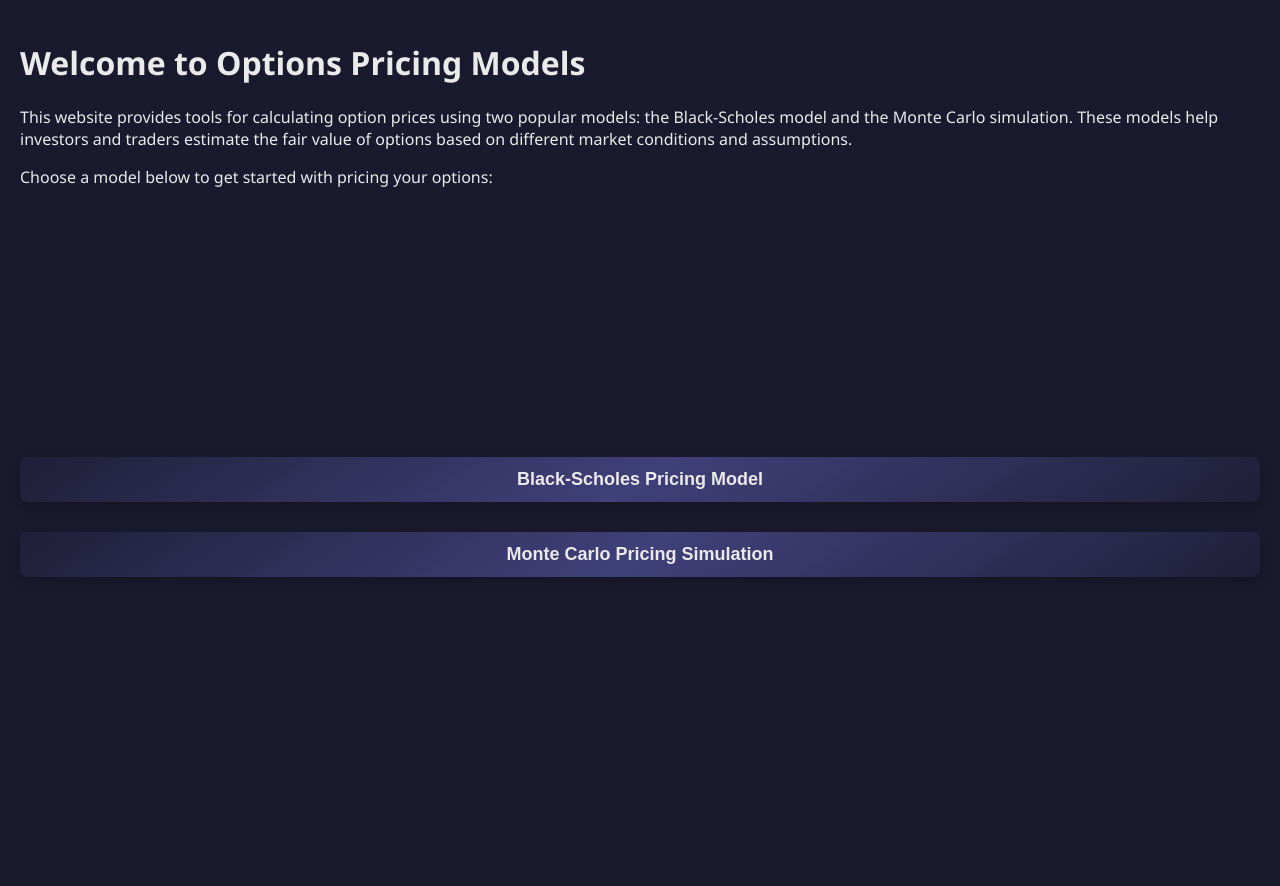
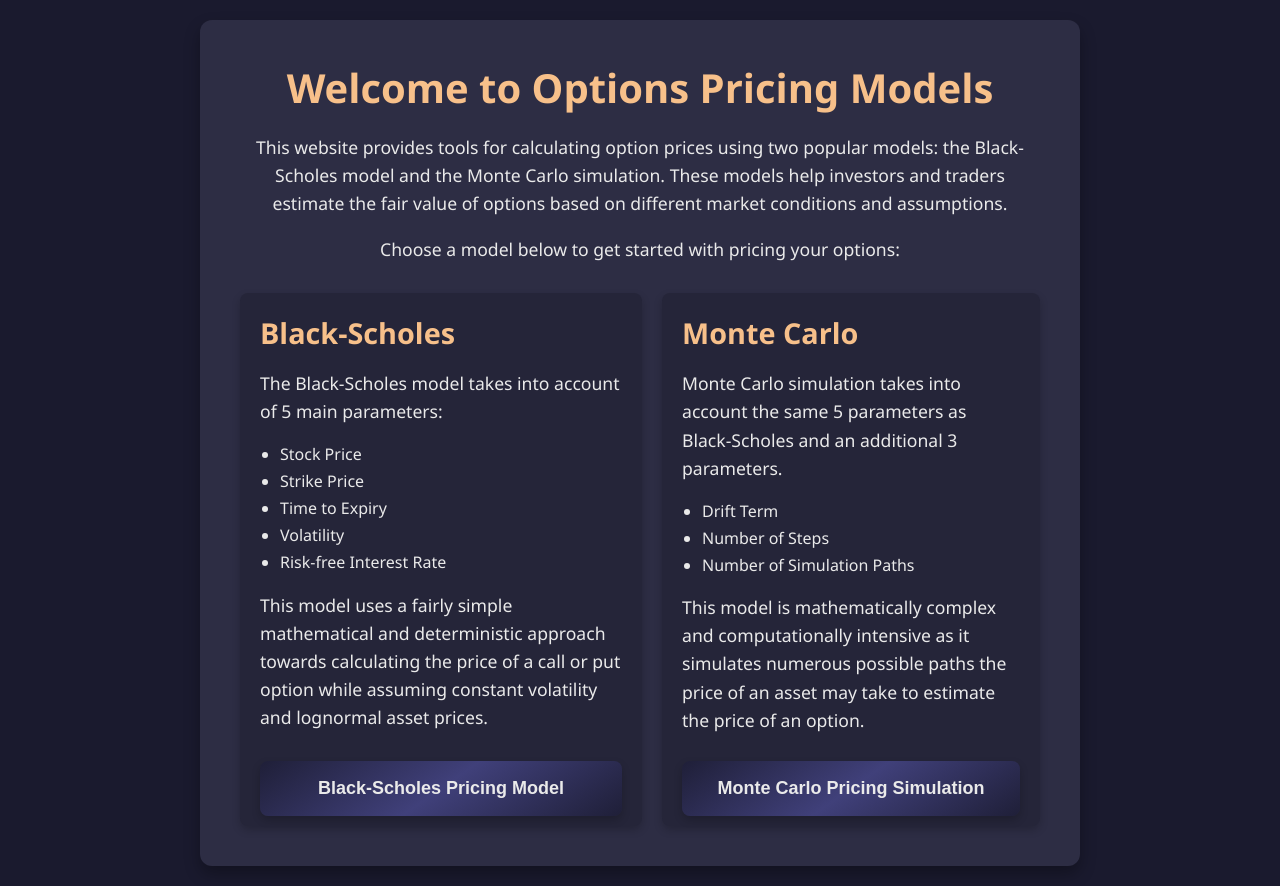
Before and after one commit to PrinceAJ17/OptionsPricing, a Flask app: page / in a window 1280 px wide. Before the commit the page ends 577 px from the top, so only its background shows below. Run offline with Flask 3, Linux system fonts and the light colour scheme.

Commit message:
Finished home page layout and css

```diff
--- a/static/HomePage.css
+++ b/static/HomePage.css
@@ -1,7 +1,8 @@
 body {
     display: flex;
-    flex-direction: column;
-    height: 100vh;
+    justify-content: center;
+    align-items: center;
+    min-height: 100vh;
     background-color: #1a1a2e; /* Dark background */
     font-family: 'Segoe UI', Tahoma, Geneva, Verdana, sans-serif;
     color: #eaeaea; /* Light text for contrast */
@@ -13,6 +14,7 @@ body {
 button {
     padding: 12px 20px;
     margin-top: 10px;
+    height: 100%;
     width: 100%;
     background: linear-gradient(145deg, #1f1f38,#40407a, #1f1f38); /* Gradient for button */
     color: #eaeaea; /* Light text on button */
@@ -32,11 +34,62 @@ button:hover {
     transform: translateY(-2px); /* Slight lift effect */
 }
 
-.pricingModelButtons {
+/* Container and Header */
+.container {
+    max-width: 800px;
+    width: 100%;
+    background-color: #2d2d44; /* Slightly lighter dark background for contrast */
+    padding: 40px;
+    border-radius: 12px;
+    box-shadow: 0 8px 16px rgba(0, 0, 0, 0.3); /* Box shadow for depth */
+}
+
+header {
+    text-align: center;
+    margin-bottom: 30px;
+}
+
+h1 {
+    font-size: 2.5em;
+    margin-top: 0;
+    margin-bottom: 10px;
+    color: #f7c08a; /* Soft highlight color for the main title */
+}
+
+p {
+    font-size: 1.1em;
+    line-height: 1.6;
+}
+
+/* Models Section */
+.models {
+    display: flex;
+    flex-direction: row;
+    gap: 20px;
+}
+
+.model {
     display: flex;
     flex-direction: column;
-    justify-content: center;
-    align-items: center;
-    gap: 20px;
-    height: 100vh;
+    justify-content: space-between;
+    background-color: #252539; /* Background for model sections */
+    padding: 20px;
+    border-radius: 8px;
+    box-shadow: 0 4px 8px rgba(0, 0, 0, 0.2);
 }
+
+.model h2 {
+    color: #f7c08a; /* Soft highlight color for the main title */
+    font-size: 1.8em;
+    margin-top: 0;
+    margin-bottom: 10px;
+}
+
+.model ul {
+    margin: 10px 0;
+    padding-left: 20px;
+}
+
+.model li {
+    margin-bottom: 5px;
+}
--- a/static/MonteC.css
+++ b/static/MonteC.css
@@ -183,7 +183,7 @@ input[type="number"]:focus, select:focus {
     background: linear-gradient(135deg, #1A2D3A, #1E4055); /* Gradient background */
     color: #E2EAF2; /* Light text color */
     padding: 15px 20px; /* Add padding for space inside the box */
-    margin: 20px 0; /* Margin to separate from surrounding elements */
+    margin-top: 0;
     border-radius: 8px; /* Rounded corners */
     border: 1px solid #1E4055; /* Subtle border */
     box-shadow: 0 4px 6px rgba(0, 0, 0, 0.1); /* Soft shadow */
--- a/templates/index.html
+++ b/templates/index.html
@@ -7,7 +7,8 @@
     <title>Options Pricing Models</title>
 </head>
 <body>
-    <div class="content">
+    <div class="container">
+        <header>
             <h1>Welcome to Options Pricing Models</h1>
             <p>
                 This website provides tools for calculating option prices using two popular models:
@@ -18,11 +19,47 @@
             <p>
                 Choose a model below to get started with pricing your options:
             </p>
+        </header>
+        <div class="models">
+            <div class="model">
+                <div class="content">
+                    <h2>Black-Scholes</h2>
+                    <p>The Black-Scholes model takes into account of 5 main parameters:</p>
+                    <ul>
+                        <li>Stock Price</li>
+                        <li>Strike Price</li>
+                        <li>Time to Expiry</li>
+                        <li>Volatility</li>
+                        <li>Risk-free Interest Rate</li>
+                    </ul>
+                    <p>This model uses a fairly simple mathematical and deterministic approach towards calculating
+                        the price of a call or put option while assuming constant volatility and lognormal asset prices.
+                    </p>
                 </div>
-
-    <div class="pricingModelButtons">
+                <div class="routingButton">
                     <button onclick="window.location.href='/BlackSL'">Black-Scholes Pricing Model</button>
+                </div>
+            </div>
+            <div class="model">
+                <div class="content">
+                    <h2>Monte Carlo</h2>
+                    <p>Monte Carlo simulation takes into account the same 5 parameters as Black-Scholes
+                        and an additional 3 parameters.
+                    </p>
+                    <ul>
+                        <li>Drift Term</li>
+                        <li>Number of Steps</li>
+                        <li>Number of Simulation Paths</li>
+                    </ul>
+                    <p>This model is mathematically complex and computationally intensive as it simulates numerous possible paths
+                        the price of an asset may take to estimate the price of an option.
+                    </p>
+                </div>
+                <div class="routingButton">
                     <button onclick="window.location.href='/MonteC'">Monte Carlo Pricing Simulation</button>
+                </div>
+            </div>
+        </div>
     </div>
 </body>
 </html>
```
Also changed, not shown: templates/MonteC.html (+5 -5 lines), static/GBMgraph/gbm_graph.png. Lines whose indentation alone changed are shown as unchanged.
